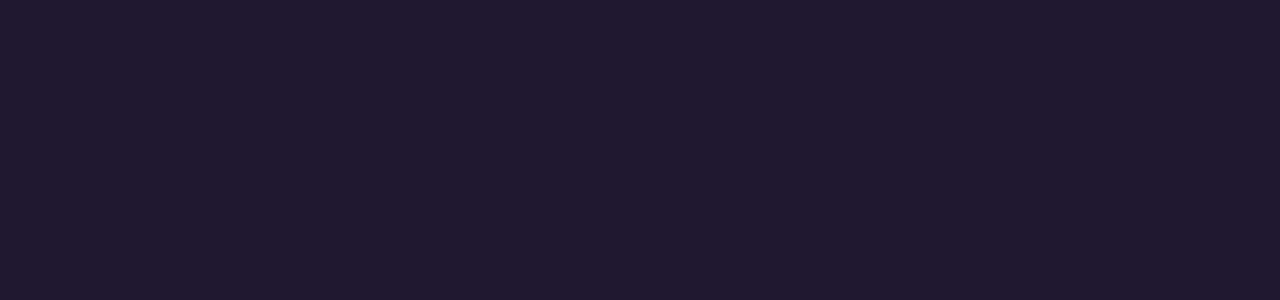
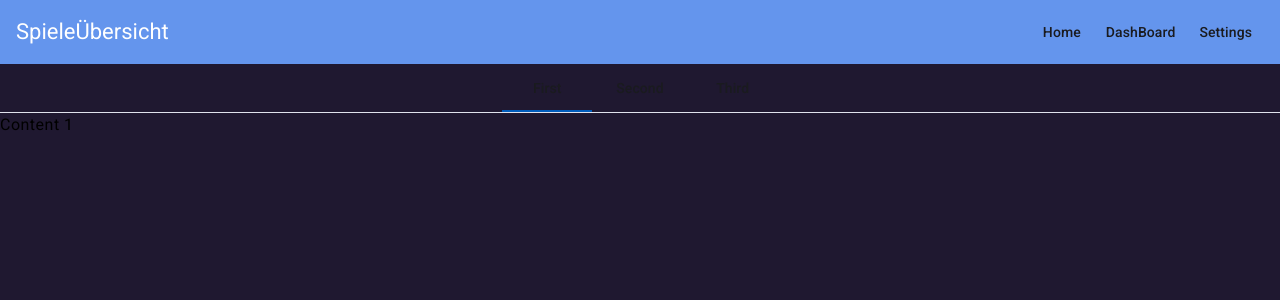
Before and after one commit to IgorStoleski/GameDashboard, an Angular app: page /main/dashboard in a window 1280 px wide. Before the commit this address led to /. Shown: the top 300 px of the page. Built offline with nearby package versions, Linux system fonts and the light colour scheme.

Commit message:
some tweaks

```diff
--- a/src/app/app.routes.ts
+++ b/src/app/app.routes.ts
@@ -1,6 +1,7 @@
 import { Routes } from '@angular/router';
 import { MainContentComponent } from './main-content/main-content.component';
 import { SettingsComponent } from './main-content/dashboard/settings/settings.component';
+import { DashboardComponent } from './main-content/dashboard/dashboard.component';
 
 
 export const routes: Routes = [
@@ -8,6 +9,7 @@ export const routes: Routes = [
     {
         path: 'main', component: MainContentComponent, children: [
             { path: 'settings', component: SettingsComponent },
+            { path: 'dashboard', component: DashboardComponent },
         ]
     },
 
--- a/src/app/main-content/dashboard/dashboard.component.html
+++ b/src/app/main-content/dashboard/dashboard.component.html
@@ -1 +1,7 @@
-<p>dashboard works!</p>
+<section>
+  <mat-tab-group mat-stretch-tabs="false" mat-align-tabs="center">
+    <mat-tab label="First">Content 1</mat-tab>
+    <mat-tab label="Second">Content 2</mat-tab>
+    <mat-tab label="Third">Content 3</mat-tab>
+  </mat-tab-group>
+</section>
--- a/src/app/main-content/dashboard/dashboard.component.ts
+++ b/src/app/main-content/dashboard/dashboard.component.ts
@@ -1,9 +1,12 @@
 import { Component } from '@angular/core';
+import { MaterialModule } from '../../shared/material/material.module';
 
 @Component({
   selector: 'app-dashboard',
   standalone: true,
-  imports: [],
+  imports: [
+    MaterialModule,
+  ],
   templateUrl: './dashboard.component.html',
   styleUrl: './dashboard.component.scss'
 })
--- a/src/app/main-content/header/navbar/navbar.component.html
+++ b/src/app/main-content/header/navbar/navbar.component.html
@@ -2,6 +2,6 @@
   <span>SpieleÜbersicht</span>
   <div class="spacer"></div>
   <a mat-button [routerLink]="['/']" routerLinkActive="router-link-active" >Home</a>
-  <a mat-button>DashBoard</a>
+  <a mat-button [routerLink]="['/main/dashboard']" routerLinkActive="router-link-active" >DashBoard</a>
   <a mat-button [routerLink]="['/main/settings']" routerLinkActive="router-link-active"  >Settings</a>
 </mat-toolbar>
--- a/src/app/main-content/header/navbar/navbar.component.ts
+++ b/src/app/main-content/header/navbar/navbar.component.ts
@@ -2,12 +2,14 @@ import { Component } from '@angular/core';
 import { SettingsComponent } from "../../dashboard/settings/settings.component";
 import { MaterialModule } from '../../../shared/material/material.module';
 import { RouterLink } from '@angular/router';
+import { DashboardComponent } from '../../dashboard/dashboard.component';
 
 @Component({
   selector: 'app-navbar',
   standalone: true,
   imports: [
     SettingsComponent,
+    DashboardComponent,
     MaterialModule,
     RouterLink,
 ],
```
